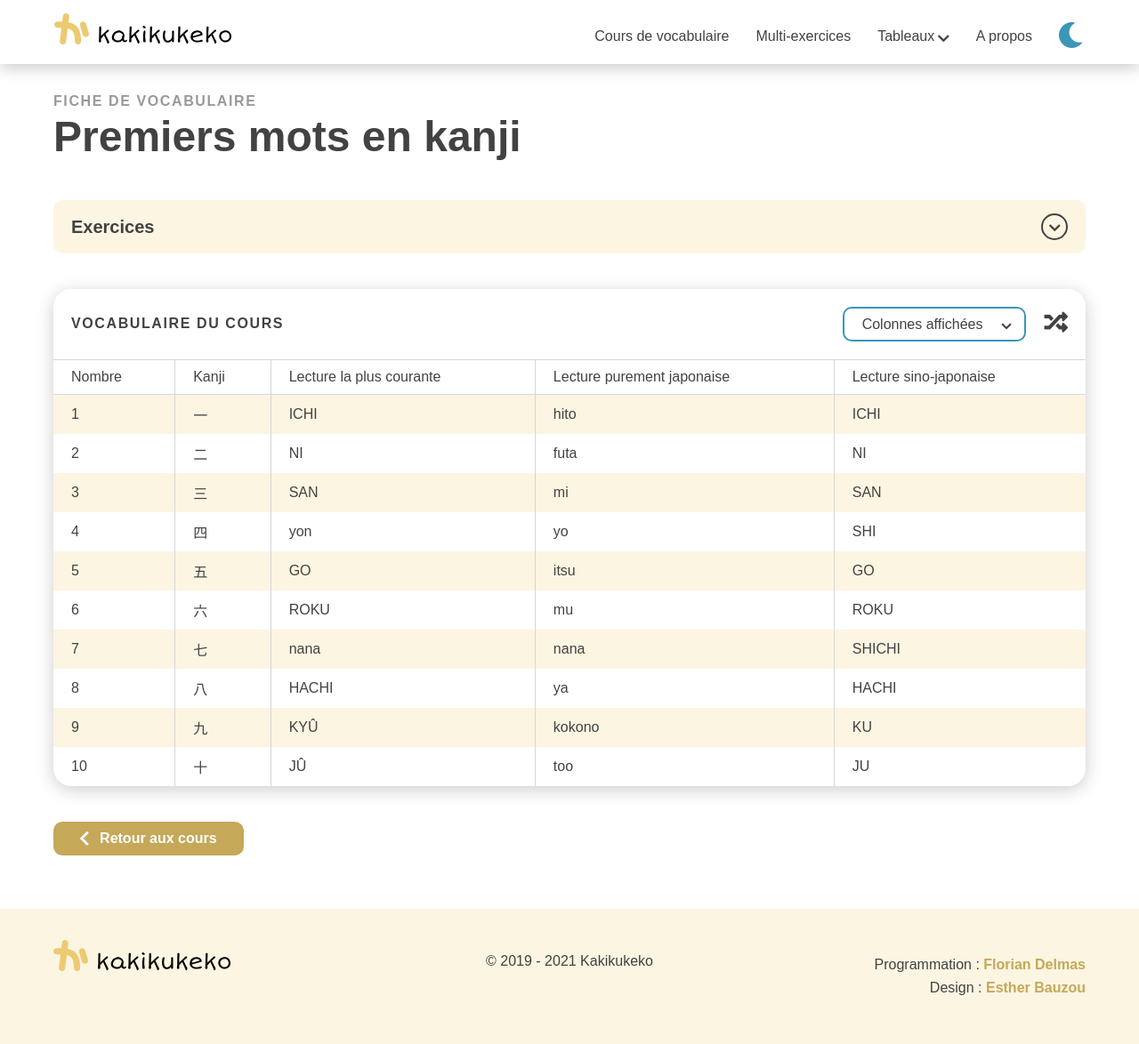
After one commit to PetitChampi/kakikukeko, a PHP site: page /fiche-voc.html in a window 1280 px wide. The commit adds this page. Shown: the whole page at 89% size. Run offline with PHP 8.4, Linux system fonts and the light colour scheme; some web fonts are replaced.

Commit message:
vocab sheet page

```diff
--- /dev/null
+++ b/fiche-voc.html
@@ -0,0 +1,249 @@
+<!DOCTYPE html>
+<html lang="fr">
+<head>
+  <meta charset="UTF-8">
+  <meta http-equiv="X-UA-Compatible" content="IE=edge">
+  <meta name="viewport" content="width=device-width, initial-scale=1.0">
+  <title>Accueil | Kakikukeko</title>
+  <link rel="stylesheet" href="styles/css/index.css">
+  <link rel="stylesheet" href="styles/css/iconfont.css">
+</head>
+<body>
+
+  <nav class="nav">
+    <div class="nav-wrapper wrapper">
+      <div class="nav-header">
+        <a href="index.html" class="nav-header--link">
+          <div class="nav-header--logo"></div>
+        </a>
+        <div class="nav-header-hamburger" id="menuburger">
+          <div class="bar bar1"></div>
+          <div class="bar bar2"></div>
+          <div class="bar bar3"></div>
+        </div>
+      </div>
+      <div class="nav-container" id="menunavlist">
+        <ul class="nav-menu">
+          <li class="nav-menu-item">
+            <a href="vocabulaire.html" class="nav-menu-item--link">Cours de vocabulaire</a>
+          </li>
+          <li class="nav-menu-item">
+            <a href="multi-exo.html" class="nav-menu-item--link">Multi-exercices</a>
+          </li>
+          <li class="nav-menu-item nav-menu-dropdown" id="menudrop">
+            <span class="nav-menu-item--link">Tableaux</span>
+            <span class="icon-chevron-left" id="menudropicon"></span>
+            <ul class="nav-menu-dropdown-list" id="menudroplist">
+              <li class="nav-menu-dropdown-list-item"><a href="tableaux/kana.html" class="nav-menu-dropdown-list-item--link">Les kana</a></li>
+              <li class="nav-menu-dropdown-list-item"><a href="tableaux/nombres.html" class="nav-menu-dropdown-list-item--link">Les nombres</a></li>
+              <li class="nav-menu-dropdown-list-item"><a href="tableaux/heure.html" class="nav-menu-dropdown-list-item--link">L'heure</a></li>
+              <li class="nav-menu-dropdown-list-item"><a href="tableaux/dates.html" class="nav-menu-dropdown-list-item--link">Les dates</a></li>
+              <li class="nav-menu-dropdown-list-item"><a href="tableaux/particules.html" class="nav-menu-dropdown-list-item--link">Les particules</a></li>
+            </ul>
+          </li>
+          <li class="nav-menu-item">
+            <a href="a-propos.html" class="nav-menu-item--link">A propos</a>
+          </li>
+        </ul>
+        <div class="mode-dsk mode-dsk-toggle">
+          <div class="mode-toggle">
+            <span class="mode-dsk--sun icon-sun" title="Light mode"></span>
+            <span class="mode-dsk--moon icon-moon" title="Dark mode"></span>
+          </div>
+        </div>
+        <div class="mode-mob">
+          <span class="icon-sun"></span>
+          <label class="mode-mob-switch">
+            <input type="checkbox" class="mode-mob-switch--input">
+            <span class="mode-mob-switch--slider mode-mob-toggle" id="mode-mob-toggle"><span class="mode-mob-switch--slider--circle"></span></span>
+          </label>
+          <span class="icon-moon"></span>
+        </div>
+      </div> <!-- .nav-container -->
+    </div>
+  </nav>
+
+  <main class="main">
+    <div class="wrapper">
+      <span class="page-subtitle">Fiche de vocabulaire</span>
+      <h1 class="page-title">Premiers mots en kanji</h1>
+      <section class="page-section">
+        <div class="accordion box-info-alt">
+          <div class="accordion-toggle">
+            <h3 class="box-info--heading">Exercices</h3>
+            <span class="icon-chevron-left accordion-toggle--icon"></span>
+          </div>
+          <div class="accordion-content">
+            <div class="lessonbox-accordion-content">
+              <a href="" class="button-primary lessonbox-exobutton">
+                <span class="lessonbox-exobutton--number">1</span>
+                Français 	&rarr; rōmaji (écrit)
+              </a>
+              <a href="" class="button-primary lessonbox-exobutton">
+                <span class="lessonbox-exobutton--number">2</span>
+                Japonais 	&rarr; français (écrit)
+              </a>
+              <a href="" class="button-primary lessonbox-exobutton">
+                <span class="lessonbox-exobutton--number">3</span>
+                Japonais 	&rarr; français (QCM)
+              </a>
+              <a href="" class="button-primary lessonbox-exobutton">
+                <span class="lessonbox-exobutton--number">4</span>
+                Français 	&rarr; japonais (écrit)
+              </a>
+              <a href="" class="button-primary lessonbox-exobutton">
+                <span class="lessonbox-exobutton--number">5</span>
+                Français 	&rarr; japonais (QCM)
+              </a>
+            </div>
+          </div>
+        </div> <!-- .accordion -->
+      </section>
+      <section class="page-section">
+        <div class="tcontainer box-item">
+          <div class="tcontainer-header">
+            <h3 class="tcontainer-header--title">Vocabulaire du cours</h3>
+            <div class="tcontainer-header-controls">
+              <div class="dropdown-container">
+                <button class="button-dropdown">
+                  Colonnes affichées <span class="icon-chevron-left"></span>
+                </button>
+                <div class="button-dropdown-content">
+                  <div class="button-dropdown-content--item">
+                    <label class="check-container">Castor
+                      <input type="checkbox" checked="checked" class="check-container--checkbox">
+                      <span class="check-container--checkmark"></span>
+                    </label>
+                  </div>
+                  <div class="button-dropdown-content--item">
+                    <label class="check-container">Ornithorynque
+                      <input type="checkbox" class="check-container--checkbox">
+                      <span class="check-container--checkmark"></span>
+                    </label>
+                  </div>
+                  <div class="button-dropdown-content--item">
+                    <label class="check-container">Chat persan
+                      <input type="checkbox" class="check-container--checkbox">
+                      <span class="check-container--checkmark"></span>
+                    </label>
+                  </div>
+                </div>
+              </div>
+              <div class="tcontainer-header-controls--icon" title="Shuffle !">
+                <span class="icon-shuffle"></span>
+              </div>
+            </div>
+          </div>
+          <div class="tcontainer-table">
+            <table>
+              <tr class="sep-bottom">
+                <th>Nombre</th>
+                <th>Kanji</th>
+                <th>Lecture la plus courante</th>
+                <th>Lecture purement japonaise</th>
+                <th>Lecture sino-japonaise</th>
+              </tr>
+              <tr>
+                <td>1</td>
+                <td>一</td>
+                <td>ICHI</td>
+                <td>hito</td>
+                <td>ICHI</td>
+              </tr>
+              <tr>
+                <td>2</td>
+                <td>二</td>
+                <td>NI</td>
+                <td>futa</td>
+                <td>NI</td>
+              </tr>
+              <tr>
+                <td>3</td>
+                <td>三</td>
+                <td>SAN</td>
+                <td>mi</td>
+                <td>SAN</td>
+              </tr>
+              <tr>
+                <td>4</td>
+                <td>四</td>
+                <td>yon</td>
+                <td>yo</td>
+                <td>SHI</td>
+              </tr>
+              <tr>
+                <td>5</td>
+                <td>五</td>
+                <td>GO</td>
+                <td>itsu</td>
+                <td>GO</td>
+              </tr>
+              <tr>
+                <td>6</td>
+                <td>六</td>
+                <td>ROKU</td>
+                <td>mu</td>
+                <td>ROKU</td>
+              </tr>
+              <tr>
+                <td>7</td>
+                <td>七</td>
+                <td>nana</td>
+                <td>nana</td>
+                <td>SHICHI</td>
+              </tr>
+              <tr>
+                <td>8</td>
+                <td>八</td>
+                <td>HACHI</td>
+                <td>ya</td>
+                <td>HACHI</td>
+              </tr>
+              <tr>
+                <td>9</td>
+                <td>九</td>
+                <td>KYÛ</td>
+                <td>kokono</td>
+                <td>KU</td>
+              </tr>
+              <tr>
+                <td>10</td>
+                <td>十</td>
+                <td>JÛ</td>
+                <td>too</td>
+                <td>JU</td>
+              </tr>
+            </table>
+          </div>
+        </div> <!-- .tcontainer -->
+      </section>
+      <section class="page-section">
+        <a href="vocabulaire.html" class="button-primary">
+          <div class="button-inner-container">
+            <span class="icon-chevron-left"></span> Retour aux cours
+          </div>
+        </a>
+      </section>
+    </div>
+  </main>
+
+  <footer class="footer">
+    <div class="wrapper">
+      <div class="footer-grid">
+        <div class="footer--logo"></div>
+        <div class="footer-copyright">&copy; 2019 - <script>document.write(new Date().getFullYear())</script> Kakikukeko</div>
+        <div class="footer-credits">
+          <p class="footer-credits--item">Programmation : <a href="mailto:flo.delmas@protonmail.com" target="_blank" class="footer-credits--item--link">Florian Delmas</a></p>
+          <p class="footer-credits--item">Design : <a href="http://petitchampi.me/fr" target="_blank" class="footer-credits--item--link">Esther Bauzou</a></p>
+        </div>
+      </div>
+    </div>
+  </footer>
+
+  <script src="scripts/darkmode.js"></script>
+  <script src="scripts/dropdown.js"></script>
+  <script src="scripts/accordion.js"></script>
+  <script src="scripts/nav-tabs.js"></script>
+  <script src="scripts/menu.js"></script>
+</body>
+</html>
--- a/styles/components/boxes.scss
+++ b/styles/components/boxes.scss
@@ -1,9 +1,9 @@
 .box {
-  &-info {
+  &-info, &-info-alt {
     background-color: var(--color-primary-background);
     border: 1px solid var(--color-primary);
     border-radius: 10px;
-    padding: 20px;
+    padding: 15px 20px;
     &--heading {
       margin: 0;
       font-size: 1.25rem;
@@ -11,6 +11,9 @@
     &--text {
       margin-bottom: 0;
     }
+  }
+  &-info-alt {
+    border: none;
   }
   &-item {
     border-radius: 20px;
--- a/styles/components/form-elements.scss
+++ b/styles/components/form-elements.scss
@@ -65,11 +65,12 @@
   }
 }
 
-.check-container {
+.check {
+  margin-bottom: 20px;
+  &-container {
     display: inline-block;
     position: relative;
     padding-left: 30px;
-  margin-bottom: 20px;
     cursor: pointer;
     user-select: none;
 
@@ -145,3 +146,4 @@
       }
     }
   }
+}
--- a/styles/css/index.css
+++ b/styles/css/index.css
@@ -82,7 +82,7 @@
 }
 
 .main {
-  padding: 30px 0 50px;
+  padding: 30px 0 60px;
   margin-top: 60px;
 }
 @media screen and (min-width: 768px) {
@@ -633,11 +633,13 @@ p a, ul a {
   font-size: 1rem;
 }
 
+.check {
+  margin-bottom: 20px;
+}
 .check-container {
   display: inline-block;
   position: relative;
   padding-left: 30px;
-  margin-bottom: 20px;
   cursor: pointer;
   user-select: none;
 }
@@ -821,18 +823,21 @@ p a, ul a {
   opacity: 1;
 }
 
-.box-info {
+.box-info, .box-info-alt {
   background-color: var(--color-primary-background);
   border: 1px solid var(--color-primary);
   border-radius: 10px;
-  padding: 20px;
+  padding: 15px 20px;
 }
-.box-info--heading {
+.box-info--heading, .box-info-alt--heading {
   margin: 0;
   font-size: 1.25rem;
 }
-.box-info--text {
+.box-info--text, .box-info-alt--text {
   margin-bottom: 0;
+}
+.box-info-alt {
+  border: none;
 }
 .box-item {
   border-radius: 20px;
--- a/styles/utils.scss
+++ b/styles/utils.scss
@@ -5,7 +5,7 @@
   padding: 0 $standard-padding;
 }
 .main {
-  padding: 30px 0 50px;
+  padding: 30px 0 60px;
   margin-top: 60px;
   @media screen and (min-width: $mobile-breakpoint) {
     margin-top: 75px;
--- a/vocabulaire.html
+++ b/vocabulaire.html
@@ -84,7 +84,7 @@
                   src="https://www.youtube.com/embed/3p16KejjEpo">
                   </iframe>
                 </div>
-                <a href="" class="button-secondary lessonbox-button">
+                <a href="fiche-voc.html" class="button-secondary lessonbox-button">
                   <div class="button-inner-container">
                     <span class="icon-file"></span> Fiche de vocabulaire
                   </div>
```
Also changed, not shown: design-system.html (+8 -2 lines), multi-exo.html (+5 -5 lines), 1 other file. Lines whose indentation alone changed are shown as unchanged.
